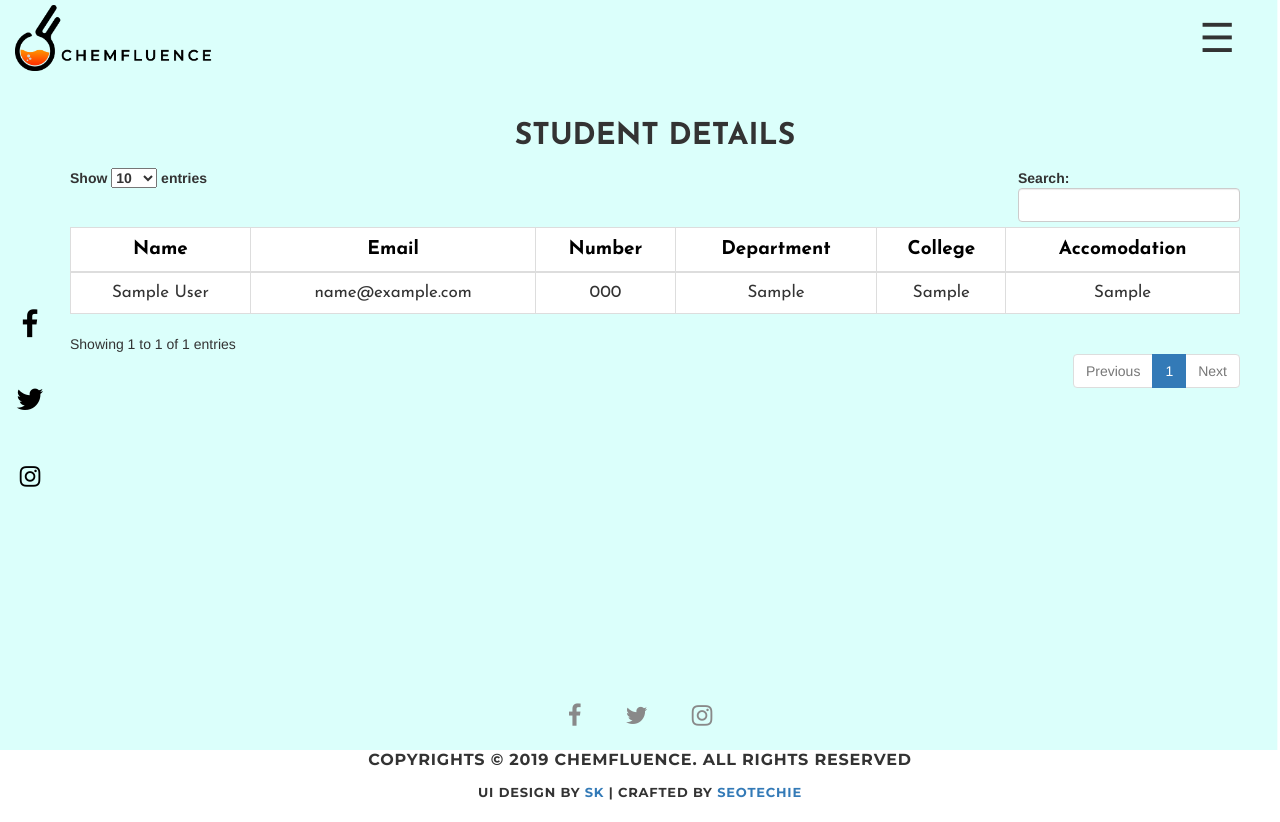
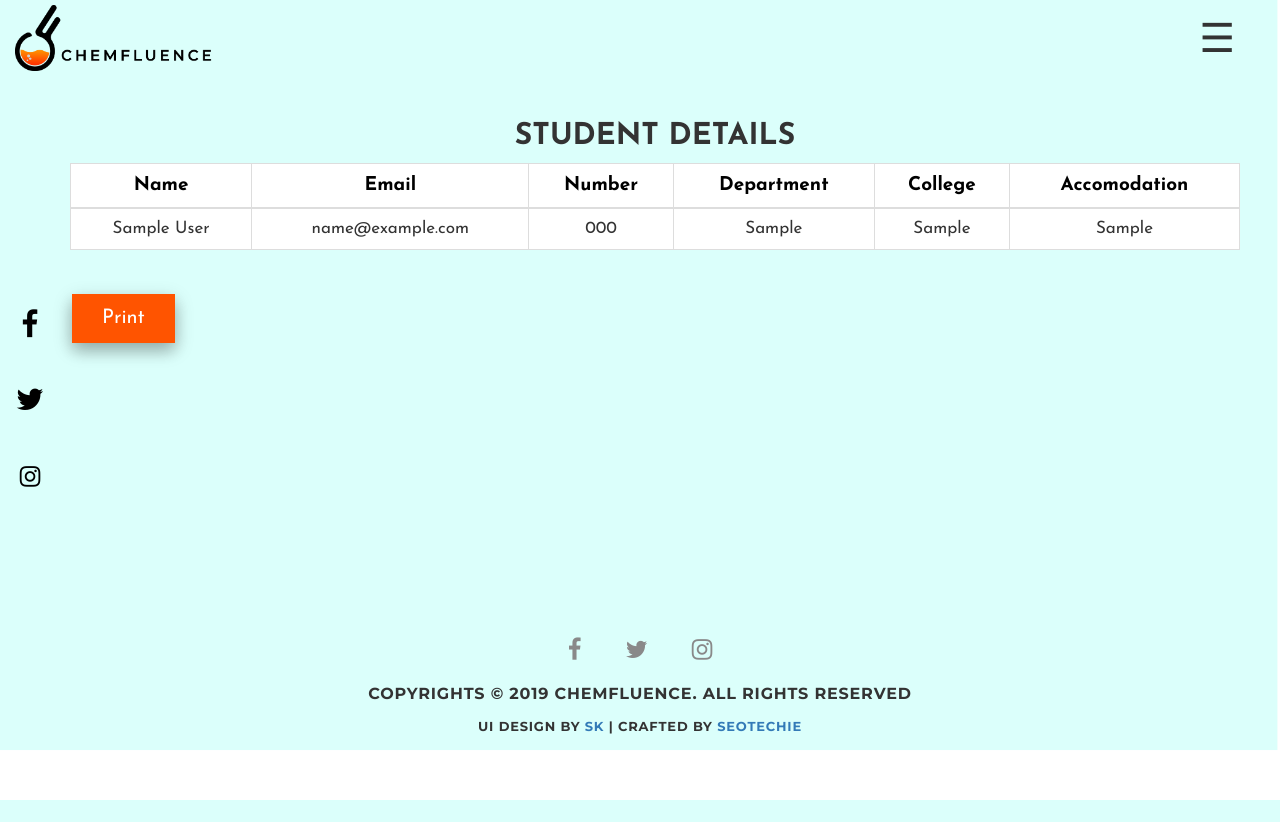
Before and after one commit to startersup/chemfluence, a PHP site: page /chemadmin/index.php in a window 1280 px wide. After the commit the page ends 800 px from the top, so only its background shows below. Run offline with PHP 8.4, Linux system fonts and the light colour scheme; the visitor is signed in with stand-in values (Sample User, id 1); tables that the repository leaves empty or names only in its code hold one stand-in row (values such as "Sample post"); some libraries are stand-ins or nearby versions.

Commit message:
Update index.php
ddd

```diff
--- a/chemadmin/index.php
+++ b/chemadmin/index.php
@@ -157,7 +157,7 @@ $conn=mysqli_connect('localhost','u148781541_chemf','Chemfluence2019','u14878154
    <center> <h3>Student Details</h3></center>
 
 	<div class="row" >
-	<table id="example" class="table  table-bordered" style="width:100%;background-color:#ffffff;">
+	<table class="table  table-bordered" id="printTable" style="width:100%;background-color:#ffffff;">
         <thead>
             <tr>
                 <th>Name</th>
@@ -185,7 +185,8 @@ $conn=mysqli_connect('localhost','u148781541_chemf','Chemfluence2019','u14878154
              }
             ?></tbody>
 
-    </table>
+    </table><br>
+           <button class="button1 button" >Print</button>
 	</div>
 </div>
                 </div>
```
